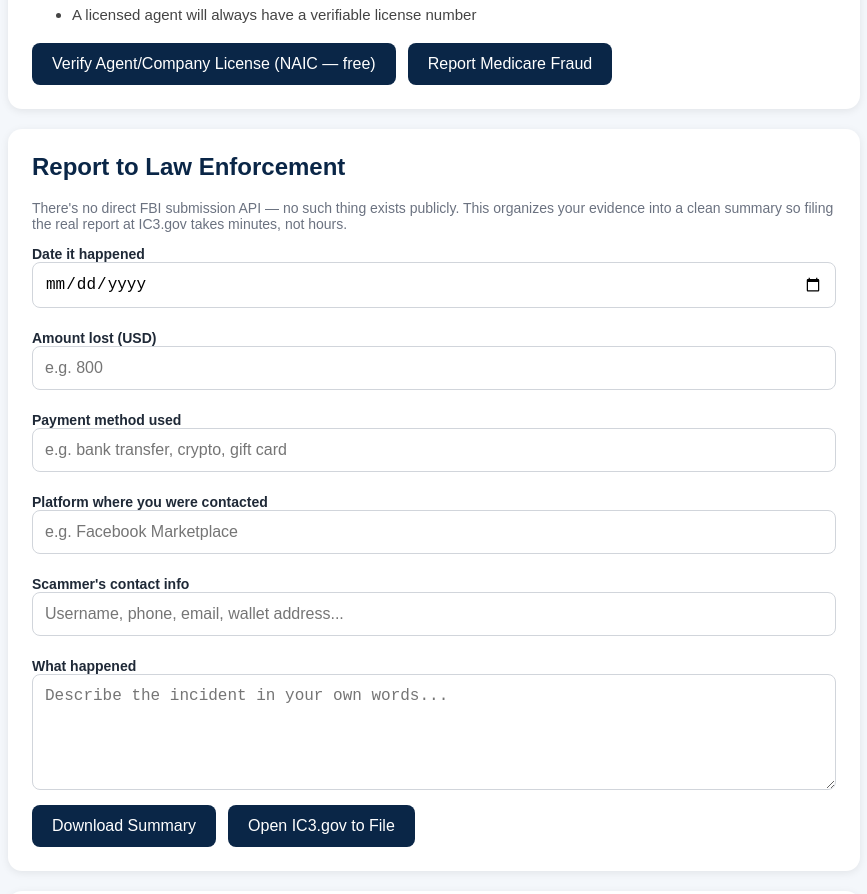
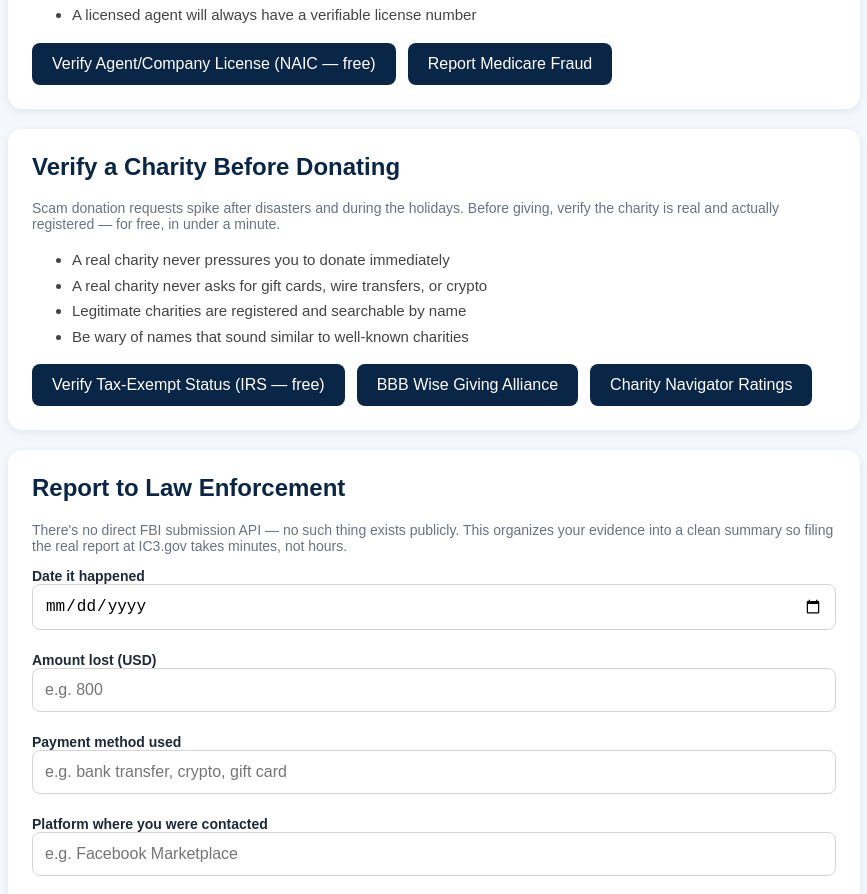
Before and after one commit to messagerangelhelper-code/ScamShield, a React (Vite) app in the folder app/: page / in a window 1280 px wide. Shown: the part 1605-2499 px from the top of the page, without its empty margins (206-1073 px from the left). Built offline with nearby package versions, Linux system fonts and the light colour scheme; no server answers.

Commit message:
Update App.jsx Replaced

```diff
--- a/app/src/App.jsx
+++ b/app/src/App.jsx
@@ -5,6 +5,7 @@ import IC3Report from "./components/IC3Report";
 import PricingPlans from "./components/PricingPlans";
 import SeniorMode from "./components/SeniorMode";
 import InsuranceCheck from "./components/InsuranceCheck";
+import CharityCheck from "./components/CharityCheck";
 
 function App() {
   return (
@@ -22,6 +23,7 @@ function App() {
       <ScamCheck />
       <CryptoCheck />
       <InsuranceCheck />
+      <CharityCheck />
       <IC3Report />
       <PricingPlans />
     </main>
```
